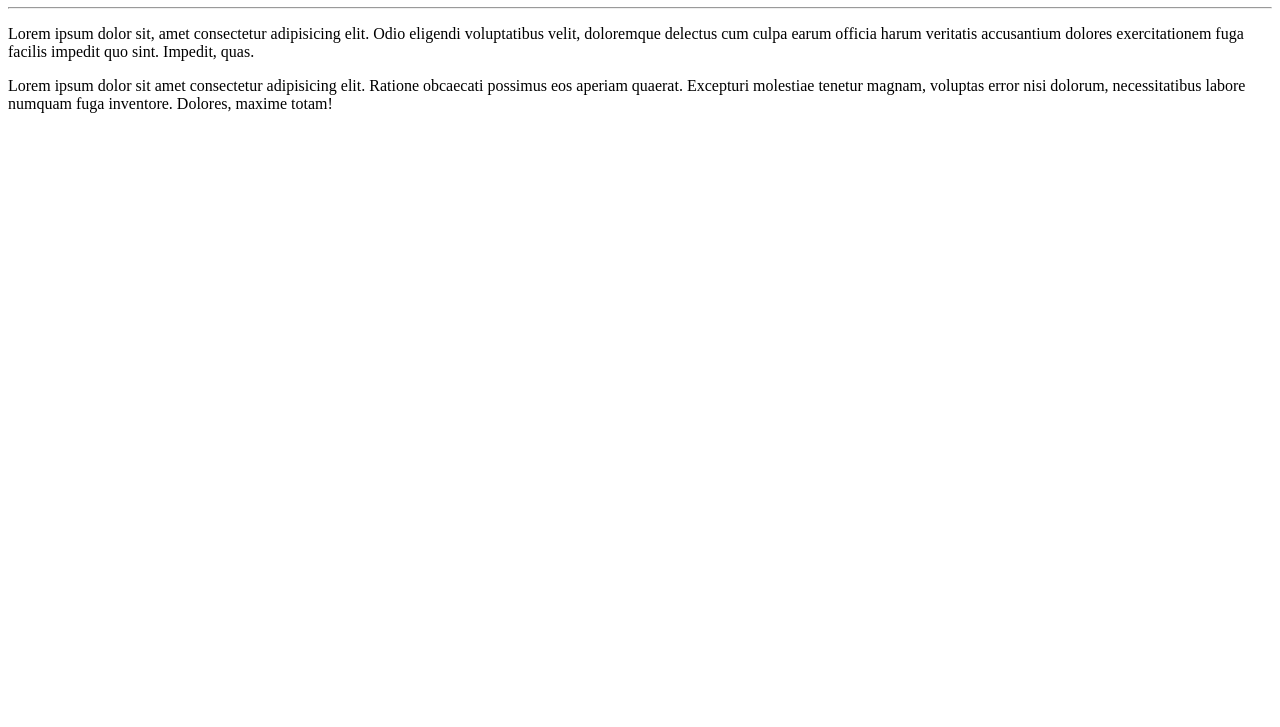
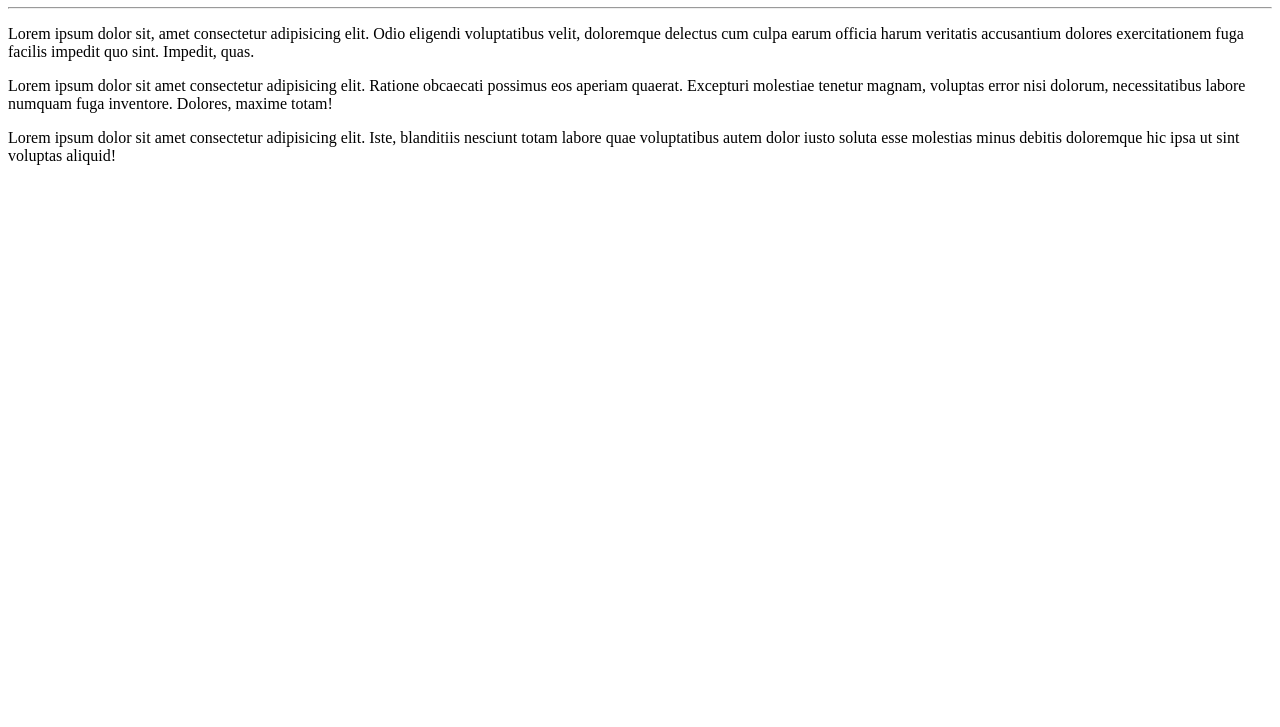
Before and after one commit to dlfno/Ola-Mundo, a plain HTML site: page site-exemplo/index.html in a window 1280 px wide. Shown: the part 73-800 px from the top of the page. Drawn offline with Linux system fonts and the light colour scheme.

Commit message:
Adicionado terceiro parágrafo

```diff
--- a/site-exemplo/index.html
+++ b/site-exemplo/index.html
@@ -11,5 +11,6 @@
     <hr>
     <p>Lorem ipsum dolor sit, amet consectetur adipisicing elit. Odio eligendi voluptatibus velit, doloremque delectus cum culpa earum officia harum veritatis accusantium dolores exercitationem fuga facilis impedit quo sint. Impedit, quas.</p>
     <p>Lorem ipsum dolor sit amet consectetur adipisicing elit. Ratione obcaecati possimus eos aperiam quaerat. Excepturi molestiae tenetur magnam, voluptas error nisi dolorum, necessitatibus labore numquam fuga inventore. Dolores, maxime totam!</p>
+    <p>Lorem ipsum dolor sit amet consectetur adipisicing elit. Iste, blanditiis nesciunt totam labore quae voluptatibus autem dolor iusto soluta esse molestias minus debitis doloremque hic ipsa ut sint voluptas aliquid!</p>
 </body>
 </html>
```
